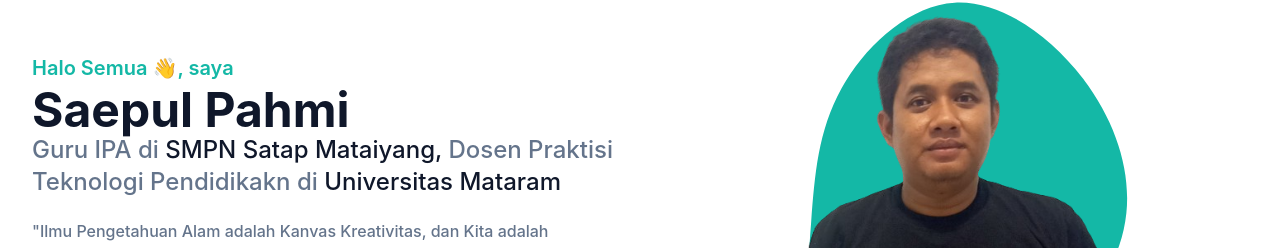
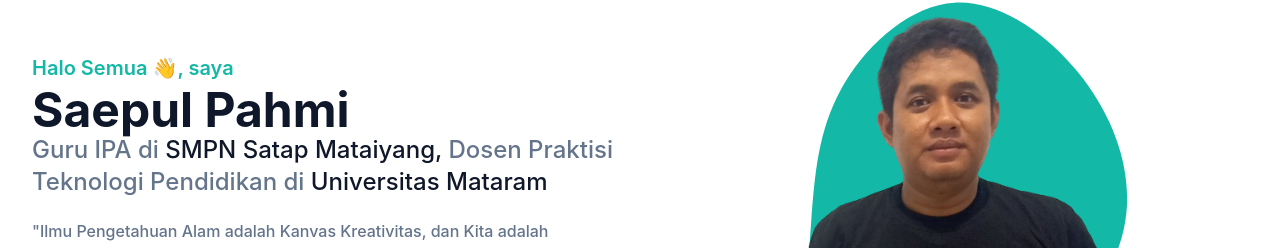
Before and after one commit to saepulpahmi/cv, a website: page index.html in a window 1280 px wide. Shown: the part 175-423 px from the top of the page. Drawn offline with Linux system fonts and the light colour scheme.

Commit message:
Update index.html
typo

```diff
--- a/index.html
+++ b/index.html
@@ -78,7 +78,7 @@
         <div class="flex flex-wrap">
           <div class="w-full self-center px-4 lg:w-1/2">
             <h1 class="text-base font-semibold text-primary md:text-xl">Halo Semua 👋, saya <span class="mt-1 block text-4xl font-bold text-dark dark:text-white lg:text-5xl">Saepul Pahmi</span></h1>
-            <h2 class="mb-5 text-lg font-medium text-secondary lg:text-2xl">Guru IPA di <span class="text-dark dark:text-white">SMPN Satap Mataiyang,</span> Dosen Praktisi Teknologi Pendidikakn di<span class="text-dark dark:text-white"> Universitas Mataram </h2>
+            <h2 class="mb-5 text-lg font-medium text-secondary lg:text-2xl">Guru IPA di <span class="text-dark dark:text-white">SMPN Satap Mataiyang,</span> Dosen Praktisi Teknologi Pendidikan di<span class="text-dark dark:text-white"> Universitas Mataram </h2>
             <p class="mb-10 font-medium leading-relaxed text-secondary">"Ilmu Pengetahuan Alam adalah Kanvas Kreativitas, dan Kita adalah Senimannya." <spclass="font-bold text-dark dark:text-white">Yuk mulai!</span></p>
 
             <a href="#" class="rounded-full bg-primary py-3 px-8 text-base font-semibold text-white transition duration-300 ease-in-out hover:opacity-80 hover:shadow-lg">Hubungi Saya</a>
```
